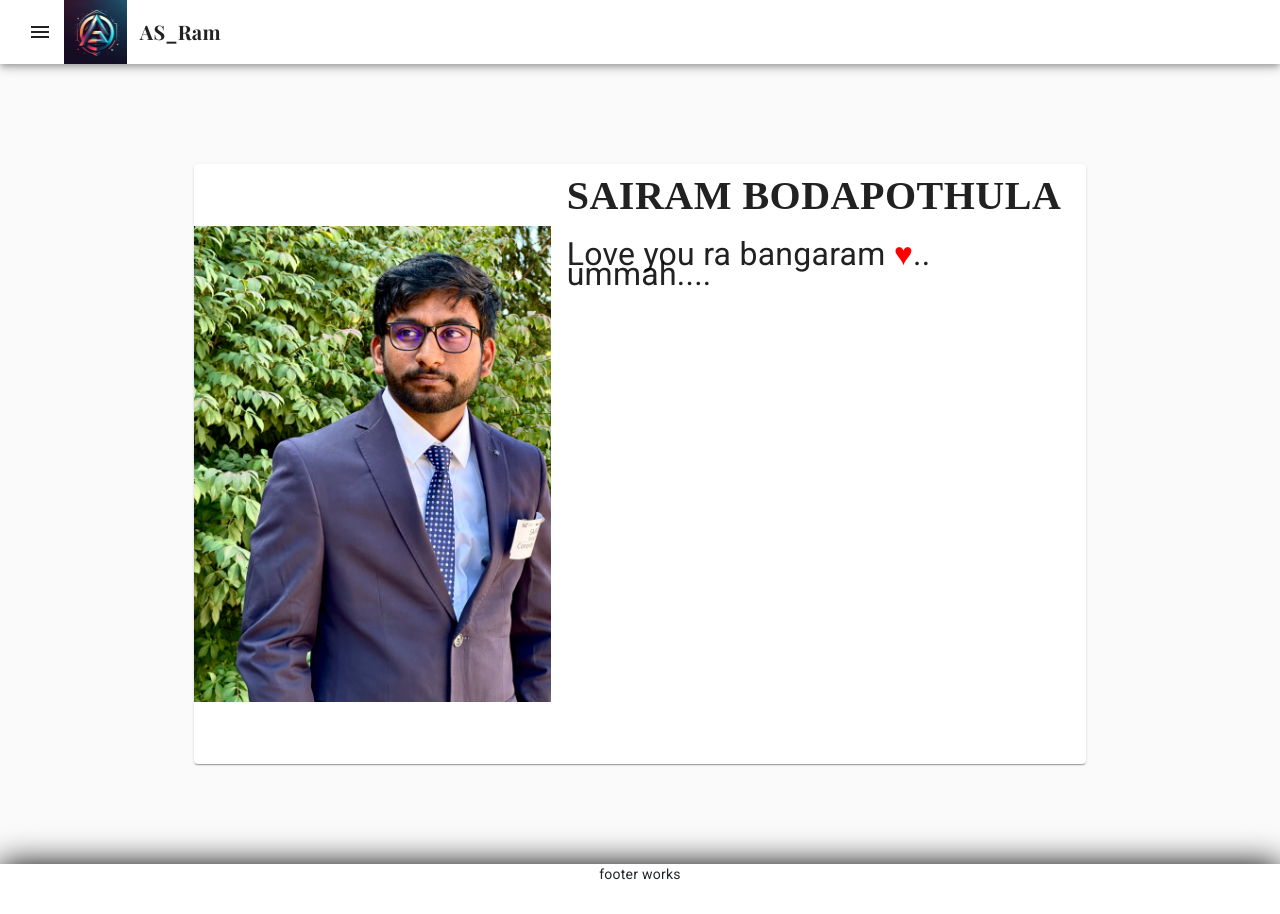
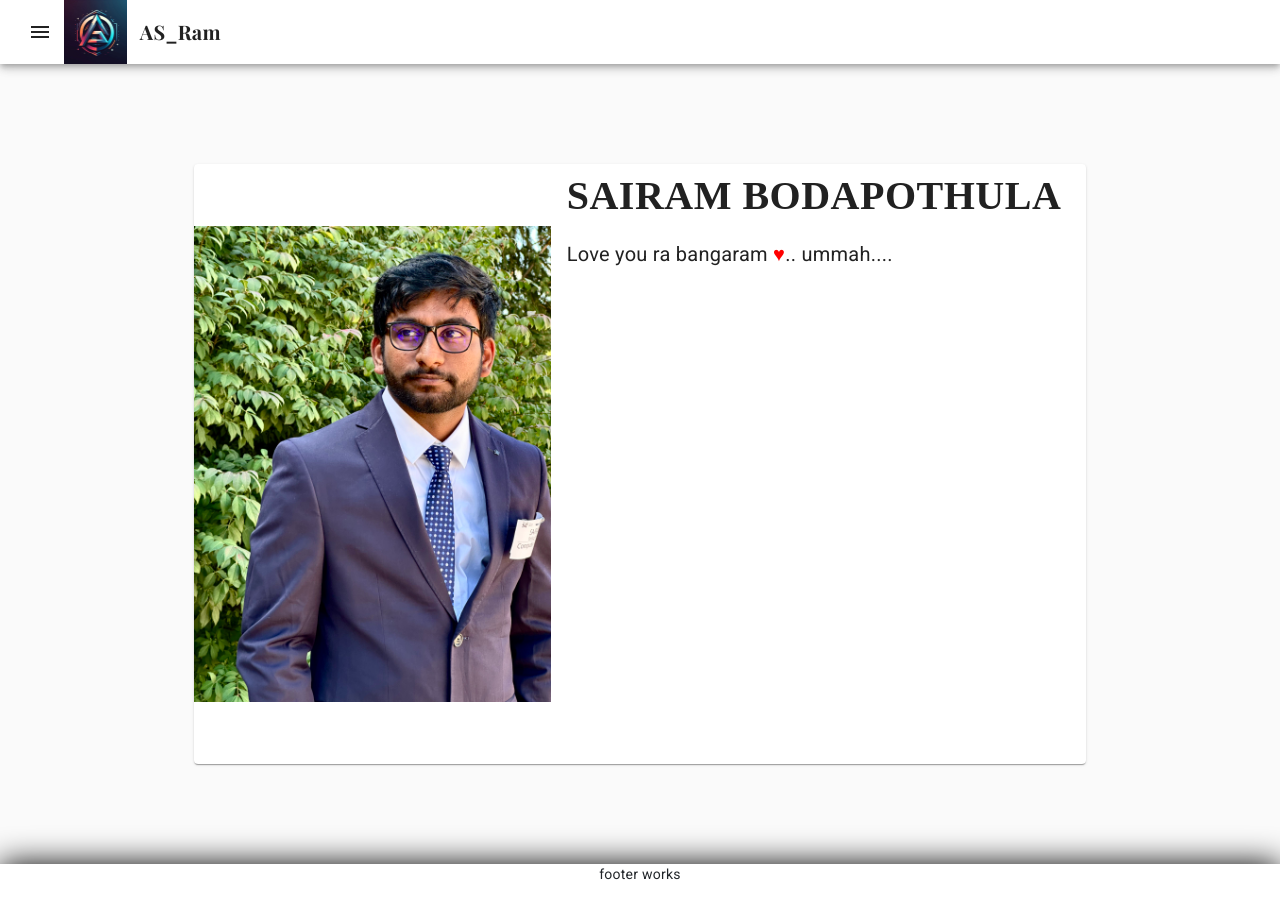
Before and after one commit to Bodapothulasairam/As_Ram, an Angular app: page / in a window 1280 px wide. Built offline with nearby package versions, Linux system fonts and the light colour scheme; a web font is replaced by a local one.

Commit message:
font-size change

```diff
--- a/src/app/home/home.component.html
+++ b/src/app/home/home.component.html
@@ -10,7 +10,7 @@
           </mat-card-header>
           <mat-card-content class="Discription">
 
-            <p style="font-size: 32px;" >Love you ra bangaram <span style="color: red;">&#9829;</span>.. ummah....</p>
+            <p style="font-size: 20px;" >Love you ra bangaram <span style="color: red;">&#9829;</span>.. ummah....</p>
               <!-- <div class="row">
                 <div class="col-sm-12 col-md-12 col-lg-12">
                   <p>Lorem ipsum dolor sit amet consectetur adipisicing elit. Quis, quae cum consequatur sint autem voluptas. Ut quis qui, recusandae, odit at eveniet neque maxime quam, error quos corrupti! Molestias, odio.
```
